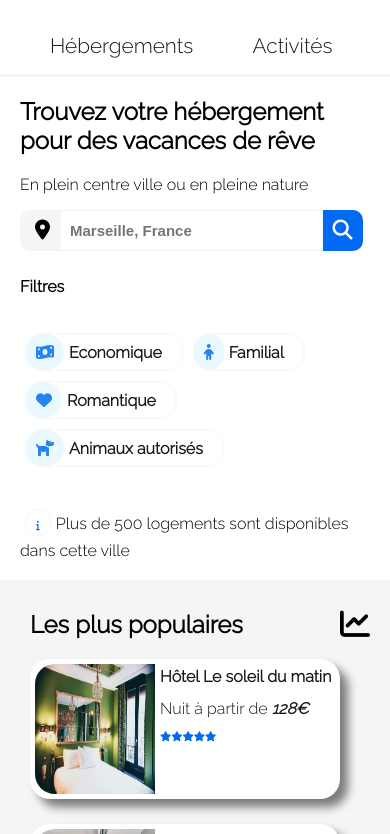
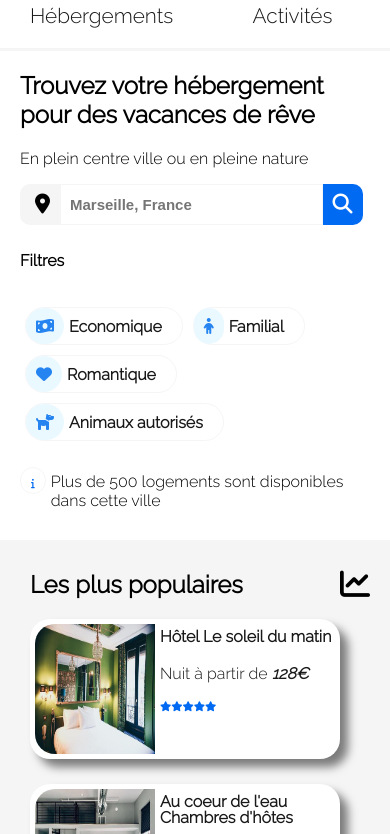
Before and after one commit to marvellous2710/MarvinHazael_2_06042021, a plain HTML site: page index.html in a window 390 px wide. Shown: the part 86-920 px from the top of the page. Drawn offline with Linux system fonts and the light colour scheme.

Commit message:
reglages cards /interligne

```diff
--- a/index.html
+++ b/index.html
@@ -57,7 +57,7 @@
             </div>
         </div>
         <div class="info">
-            <p><i class="fas fa-info"></i>Plus de 500 logements sont disponibles dans cette ville</p>
+            <i class="fas fa-info"></i><p>Plus de 500 logements sont disponibles dans cette ville</p>
         </div>
     </div>
 
--- a/style.css
+++ b/style.css
@@ -10,7 +10,7 @@ body a{
 }
 
 h4{
-    margin-bottom: 0;
+    margin-bottom: ;
 }
 
 /* Header */
@@ -132,6 +132,14 @@ nav a:hover
     margin-right: 5px;
 }
 
+.info {
+    display: flex;
+}
+
+.info p{
+    margin: 10px;
+}
+
 .info i{
     color: #006af3;
     border: 1px rgb(240, 240, 240, 0.678) solid;
@@ -193,10 +201,6 @@ nav a:hover
     line-height: 1px;
 }
 
-div .notation{
-    margin-top: -5px;
-}
-
 .notation i{
     color: #006af3;
     font-size: 10px;
@@ -230,6 +234,7 @@ div .notation{
     background: rgba(240, 240, 240, 0.678);
     border-radius: 20px 20px 20px 20px;
     margin-right: 20px;
+    height: 565px;
 }
 
 .cadre_populaire{
@@ -436,6 +441,7 @@ aside{
 
     .chambre{
         width: 350px;
+        height: auto;
     }
 
     .image-container{
@@ -483,6 +489,7 @@ aside{
         width: 350px;
     }
 
+
     /* FOOTER */
 
     .apropos{
@@ -507,6 +514,10 @@ aside{
 
     .filtres-1 ul{
         flex-wrap: wrap;
+    }
+
+    .filtres-1 li{
+        margin-top: 5px;
     }
 
     /* POPULAIRES */
@@ -642,6 +653,7 @@ aside{
     .inscription a{
         float: right;
         color: #006af3;
+        margin-top: -10px;
     }
 
     .menu{
@@ -660,7 +672,7 @@ aside{
         border-bottom: 3px solid rgb(240, 240, 240, 0.678);
         text-align: center;
         width: 50%;
-        height: 91px;
+        height: 75px;
     }
 
    nav ul{
@@ -670,7 +682,7 @@ aside{
     }
 
     nav a{
-        padding: 50px;
+        padding: 30px;
 
     }
 
@@ -731,6 +743,14 @@ aside{
     .filtres-1 ul{
    flex-wrap: wrap;
    padding-left: 0;
+    }
+
+    .info i{
+        margin-left: 0;
+    }
+
+    .info p{
+        margin-left: 0;
     }
 
    /* POPULAIRES */
```
